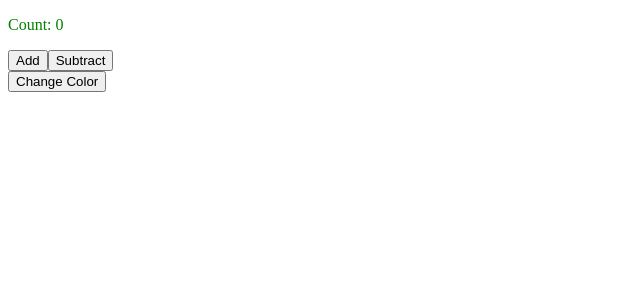
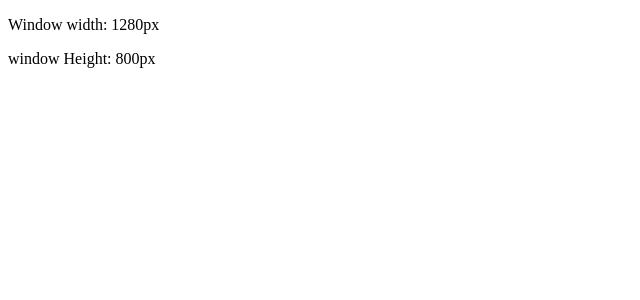
Before and after one commit to janet-barbie/React-crash-course, a React (Vite) app in the folder react-app/: page / in a window 1280 px wide. Shown: the top 300 px of the page, without its empty margins (0-640 px from the left). Built offline with nearby package versions, Linux system fonts and the light colour scheme.

Commit message:
useEffect hook part 2

```diff
--- a/react-app/src/MyComponent.jsx
+++ b/react-app/src/MyComponent.jsx
@@ -1,28 +1,33 @@
 import React,{useState,useEffect} from "react";
 
 function MyComponent(){
-    const [count,setCount] = useState(0);
-    const [color,setColor] = useState("green")
-    useEffect(()=>{
-        document.title = `Count: ${count} ${color}`
-    },[count,color])
+const [width ,setWidth] = useState(window.innerWidth);
+const [height,setHeight] = useState(window.innerHeight);
+useEffect(()=>{
+    window.addEventListener("resize",handleResize);
+    console.log("EVENT LISTENER ADDED")
+    return() =>{
+        window.removeEventListener("resize",handleResize);
+        console.log("Event Listener Removed")
+    }
+},[]);
+useEffect(()=>{
+    document.title = `Size: ${width} x ${height}`;
 
-    function addCount(){
-        setCount(c => c + 1);
-    }
-    function subtractCount(){
-        setCount( c => c - 1);
-    }
-    function changeColor(){
-        setColor(c => c === "green" ? "red":"green")
-    }
-    return(<>
-    <p style={{color:color}}>Count: {count}</p>
-    <button onClick={addCount}>Add</button>
-    <button onClick={subtractCount}>Subtract</button><br/>
-    <button onClick={changeColor}>Change Color</button>
+},[width,height])
 
-    </>)
+function handleResize(){
+    setWidth(window.innerWidth)
+    setHeight(window.innerHeight)
+}
+    return(
+    <>
+    <p>Window width: {width}px</p>
+    <p>window Height: {height}px</p>
+
+    </>
+    )
+
 
 }
 export default MyComponent;
```
